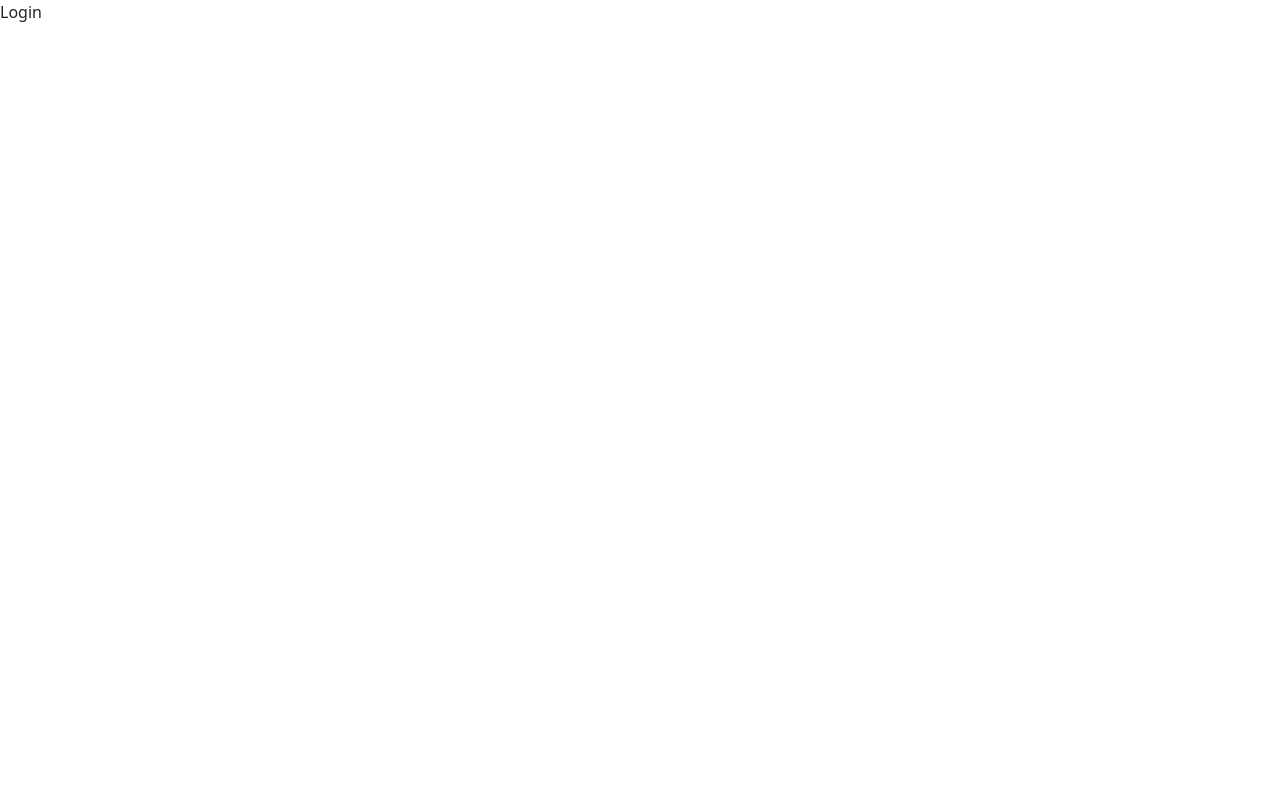
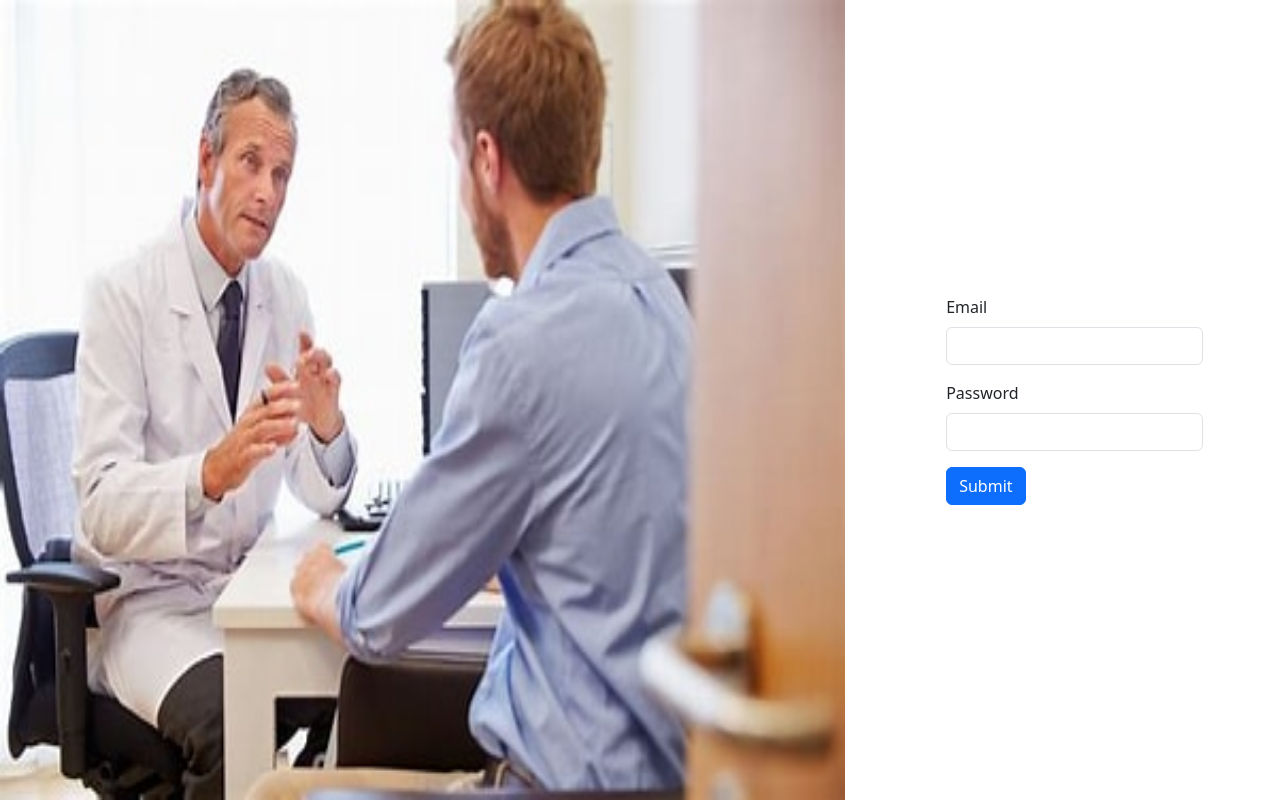
Before and after one commit to DevSunny05/blood-bank-app, a React (Create React App) app in the folder client/: page /login in a window 1280 px wide. Built offline with nearby package versions, Linux system fonts and the light colour scheme.

Commit message:
reusable input for components created

```diff
--- /dev/null
+++ b/client/src/components/shared/forms/InputType.js
@@ -0,0 +1,21 @@
+import React from 'react'
+
+const InputType = ({value,onChange,name,type,label,labelFor}) => {
+  return (
+    <>
+        <div className="mb-3">
+            <label htmlFor={labelFor} className="form-label">{label}</label>
+            <input
+             type={type}
+             className="form-control"
+             name={name}
+             value={value}
+             onChange={onchange}
+             />
+
+        </div>
+    </>
+  )
+}
+
+export default InputType
--- a/client/src/index.css
+++ b/client/src/index.css
@@ -3,3 +3,16 @@
   margin: 0;
   box-sizing: border-box;
 }
+
+/* form banner */
+.form-banner img{
+height: 100%;
+width: 100%;
+}
+
+.form-container{
+  display: flex;
+  align-items: center;
+  justify-content: center;
+  height: 100vh;
+}
--- a/client/src/pages/auth/Login.js
+++ b/client/src/pages/auth/Login.js
@@ -1,8 +1,23 @@
 import React from 'react'
+import InputType from '../../components/shared/forms/InputType'
 
 const Login = () => {
   return (
-    <div>Login</div>
+    <>
+        <div className="row">
+            <div className="col-md-8 form-banner">
+                <img src="./assets/banner1.jpg" alt="banner1" />
+            </div>
+            <div className="col-md-4 form-container">
+                <form>
+                   <InputType label={'Email'} labelFor={'forEmail'} name={'email'} type={'email'} />
+                   <InputType label={'Password'} labelFor={'forPassword'} name={'password'} type={'password'} />
+                    <button type="submit" className="btn btn-primary">Submit</button>
+                </form>
+
+             </div>
+        </div>
+    </>
   )
 }
 
```
Also changed, not shown: client/src/components/shared/forms/Form.js (added, +9 -0 lines), client/public/assets/banner1.jpg (added).
